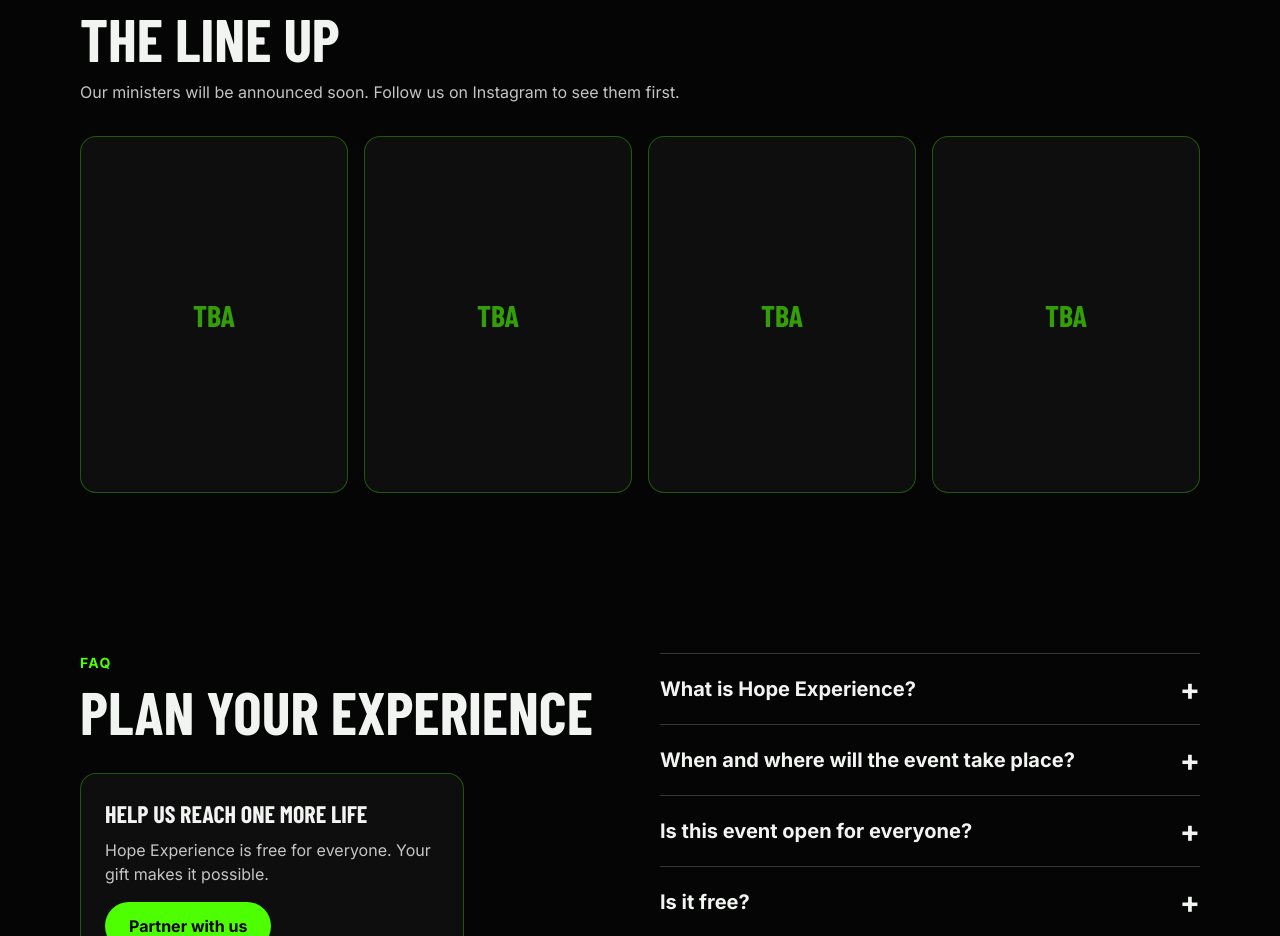
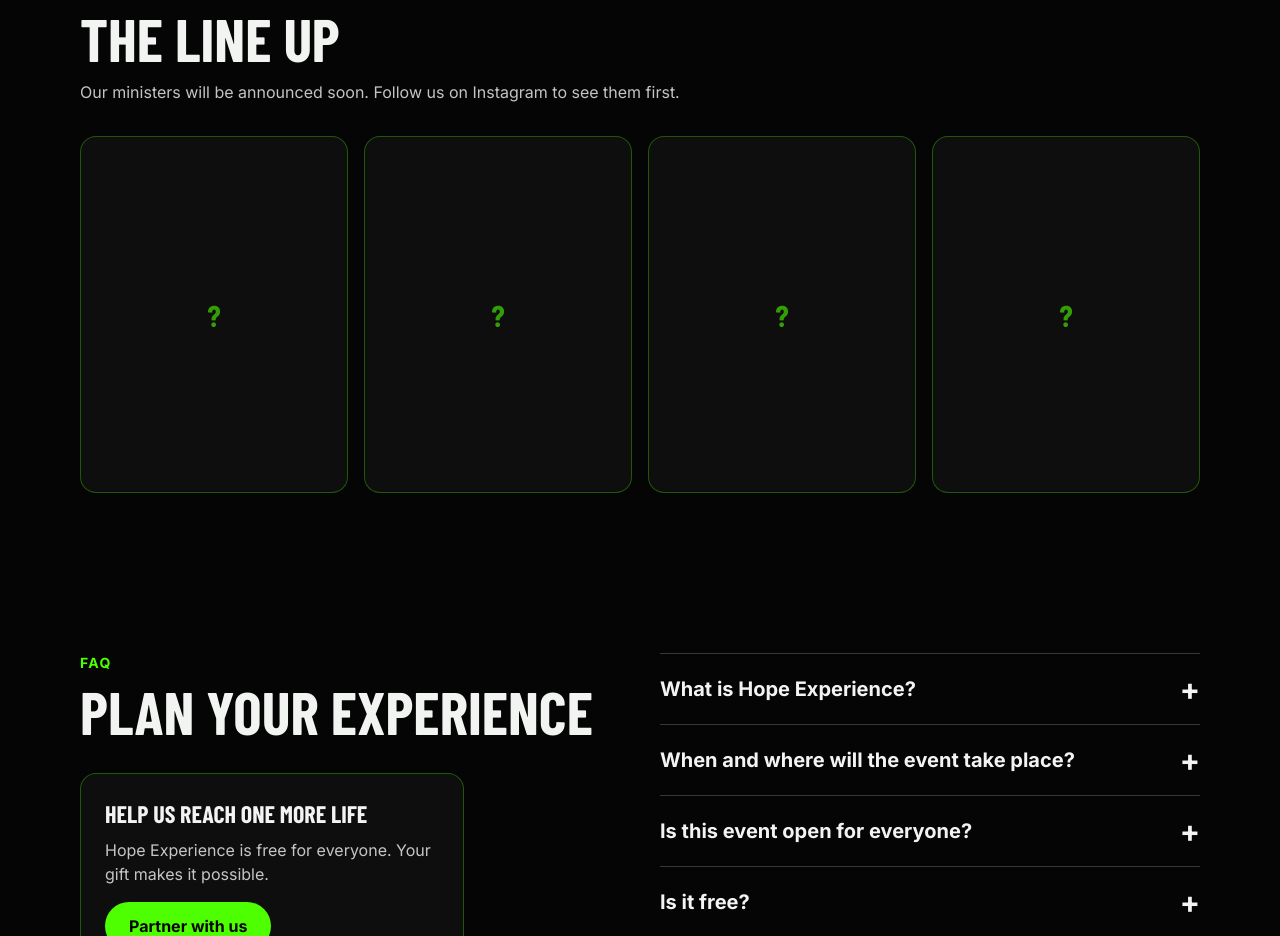
Before and after one commit to Praizbrain/hope-experience, a Next.js app: page / in a window 1280 px wide. Shown: the part 1920-2856 px from the top of the page. Built offline with nearby package versions, Linux system fonts and the light colour scheme; no server answers; a web font is replaced by a local one.

Commit message:
line up changed to "?"

```diff
--- a/src/app/page.tsx
+++ b/src/app/page.tsx
@@ -85,7 +85,7 @@ export default function Home() {
               key={i}
               className="flex aspect-[3/4] items-center justify-center rounded-2xl border border-lime/30 bg-pitch font-display text-3xl font-extrabold text-lime/60"
             >
-              TBA
+              ?
             </div>
           ))}
         </div>
```
